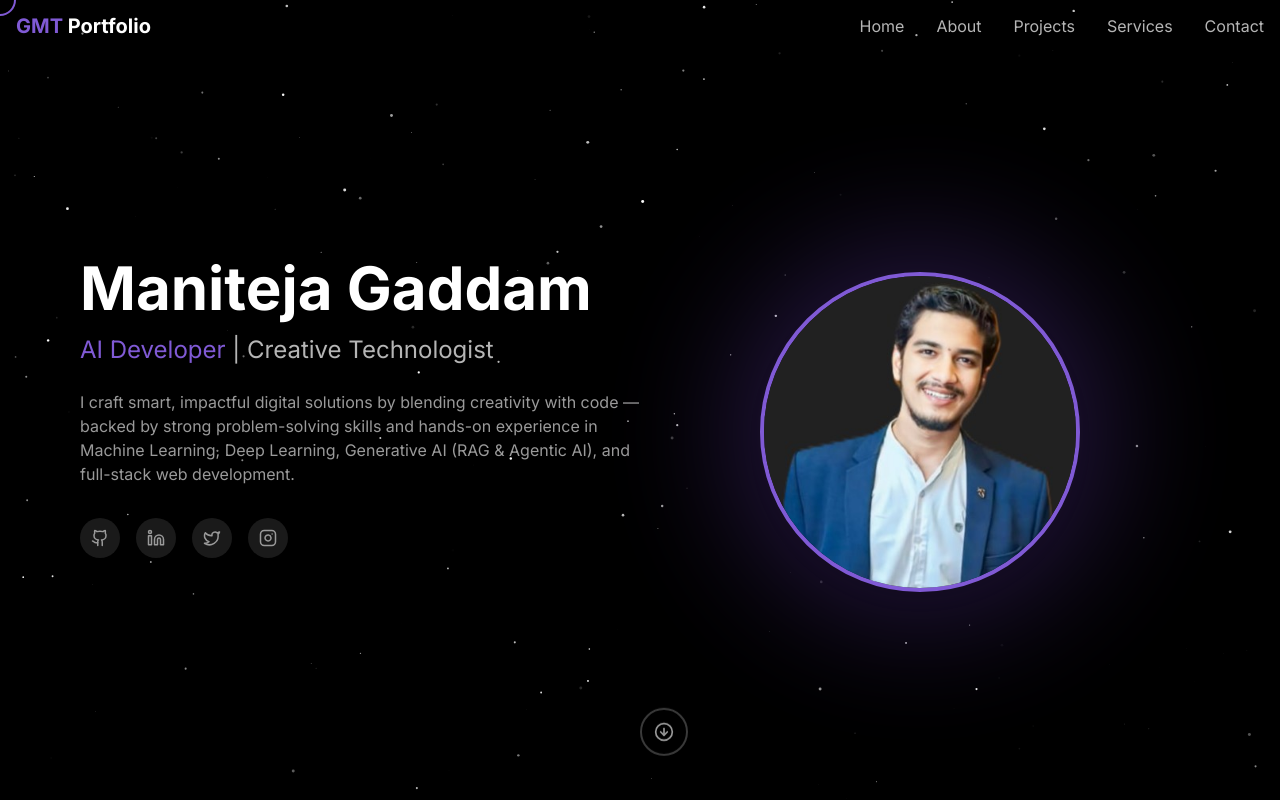
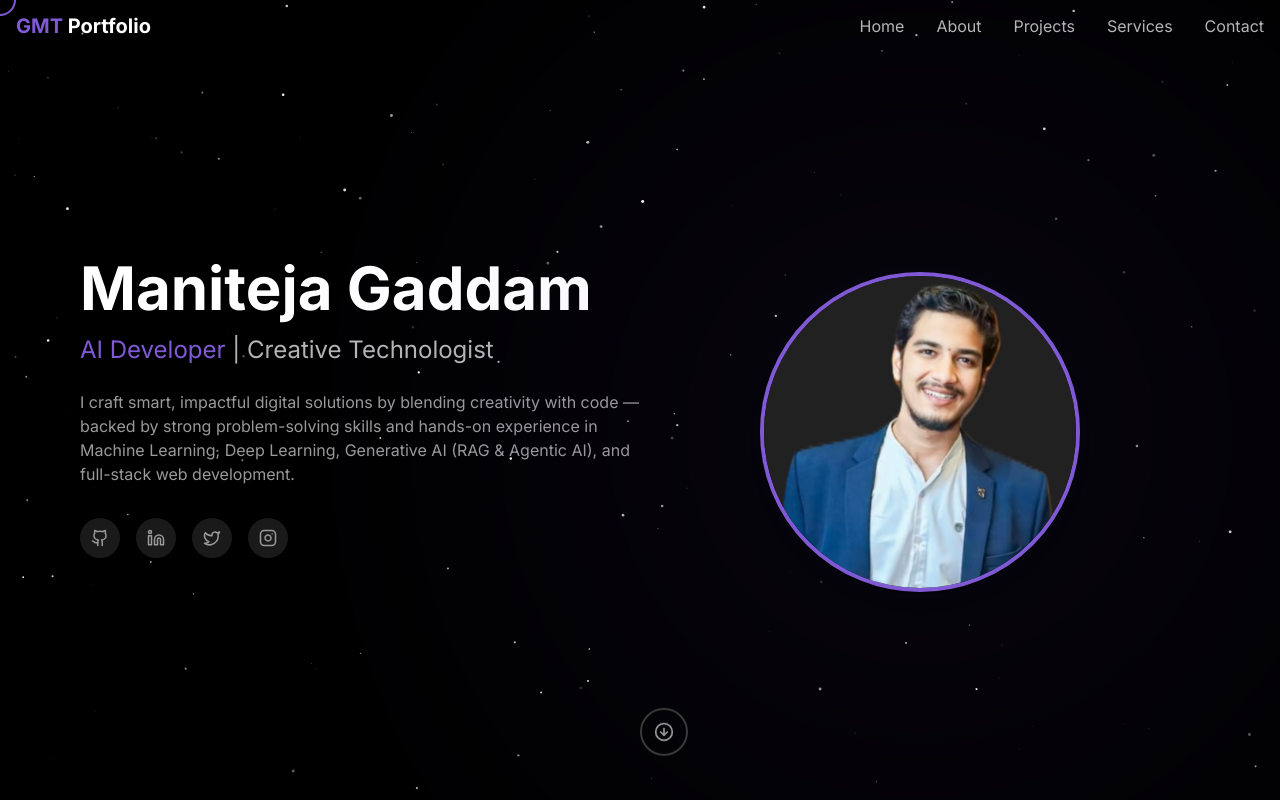
Before and after one commit to manitejagaddam/Maniteja-Portfolio, a React (Vite) app: page / in a window 1280 px wide. Shown: the top 800 px of the page. Built offline with nearby package versions, Linux system fonts and the light colour scheme.

Commit message:
changed the backgound image effect

```diff
--- a/src/components/sections/Hero.tsx
+++ b/src/components/sections/Hero.tsx
@@ -67,12 +67,13 @@ const Hero: React.FC = () => {
             transition={{ duration: 0.8, delay: 0.3 }}
           >
             {/* Radial glow background */}
+
             <div className="absolute inset-0 flex items-center justify-center z-0">
-              <div className="w-72 h-72 md:w-96 md:h-96 rounded-full bg-purple-600 opacity-30 blur-3xl group-hover:opacity-50 transition-all duration-500"></div>
+              <div className="w-96 h-96 md:w-[500px] md:h-[500px] rounded-full bg-purple-600 opacity-20 blur-[220px] group-hover:opacity-40 transition-all duration-500"></div>
             </div>
 
             {/* Profile image with hover effects */}
-            <div className="relative w-60 h-60 md:w-80 md:h-80 rounded-full overflow-hidden border-4 border-purple-500 shadow-lg z-10 transition-all duration-500 transform group-hover:scale-105 group-hover:shadow-2xl">
+            <div className="relative w-60 h-60 md:w-80 md:h-80 rounded-full overflow-hidden border-4 border-purple-500 shadow-lg z-10 transition-all duration-500 transform group-hover:scale-125 group-hover:shadow-2xl">
               <img
                 src={maniteja}
                 alt="Maniteja Gaddam"
```
